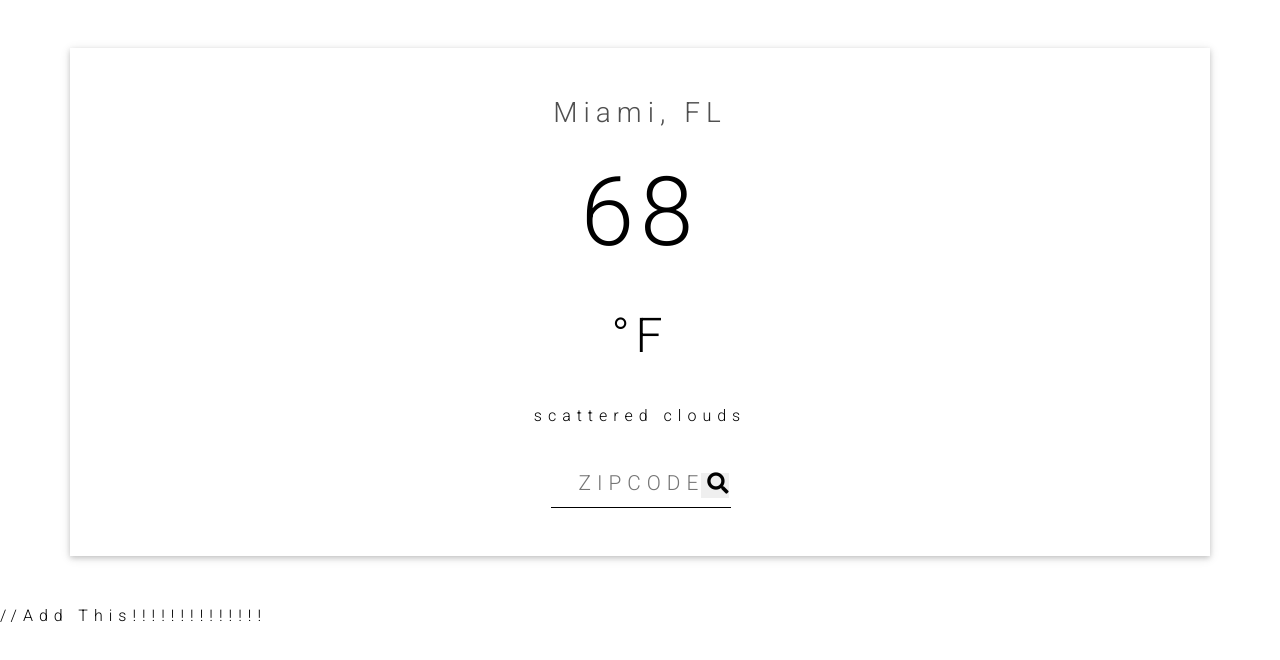
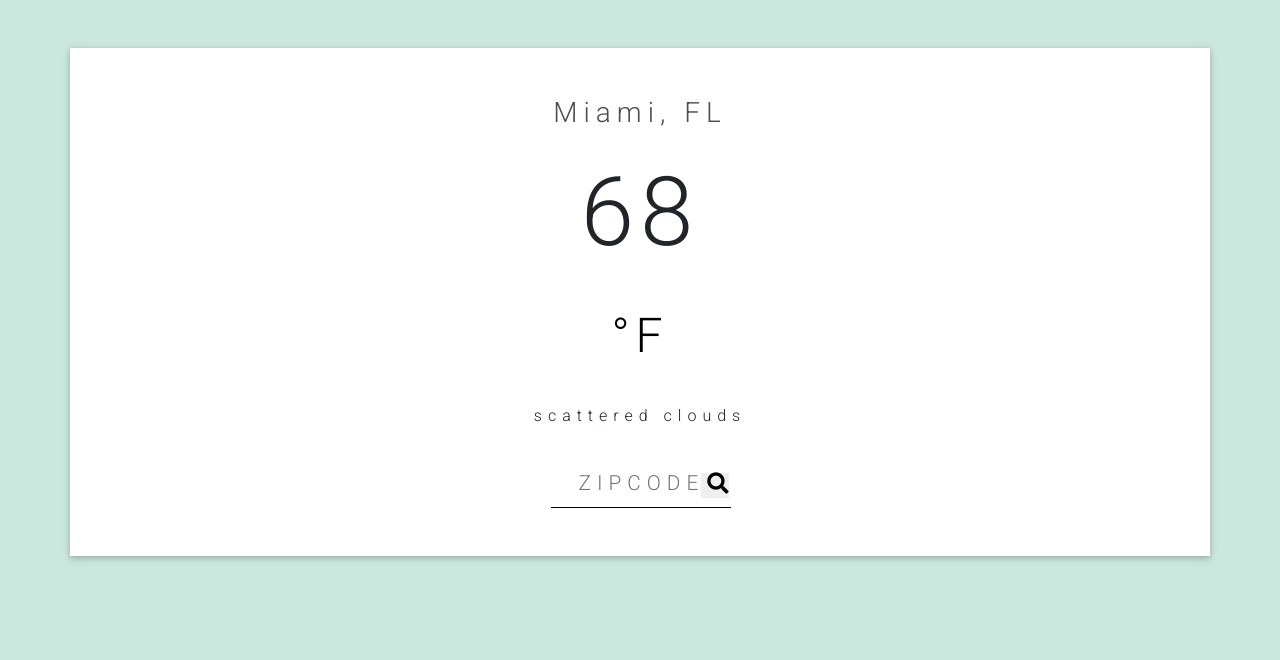
Before and after one commit to anna-cecilia/weather-app, a plain HTML site: page index.html in a window 1280 px wide. Drawn offline with nearby package versions, Linux system fonts and the light colour scheme; no server answers.

Commit message:
changed background color

```diff
--- a/Assets/script.js
+++ b/Assets/script.js
@@ -29,7 +29,7 @@ function generate(data) {
   $(".units").html("&deg;F");
 
   $(".location").html(data.name + ", " + data.sys.country);
-  //getIcon(data.weather[0].icon);
+
   $(".num").html(fahrenheit);
   $(".other").html(data.weather[0].description);
 }
--- a/Assets/style.css
+++ b/Assets/style.css
@@ -1,5 +1,5 @@
 body {
-    color: black;
+    background-color: #cbe7de;
     font-family: 'Roboto', sans-serif;
     font-weight: 300;
     letter-spacing: 6px;
@@ -8,6 +8,7 @@ body {
   .container {
     text-align: center;
     padding-top: 36px;
+    background-color: white;
 
   }
 
```
Also changed, not shown: index.html (+0 -1 lines).
